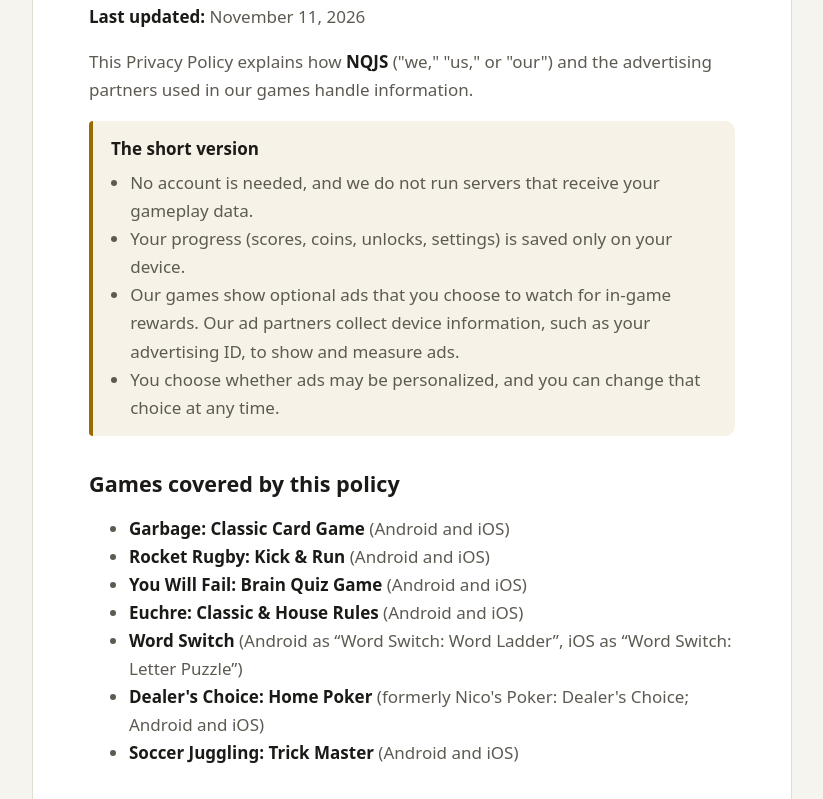
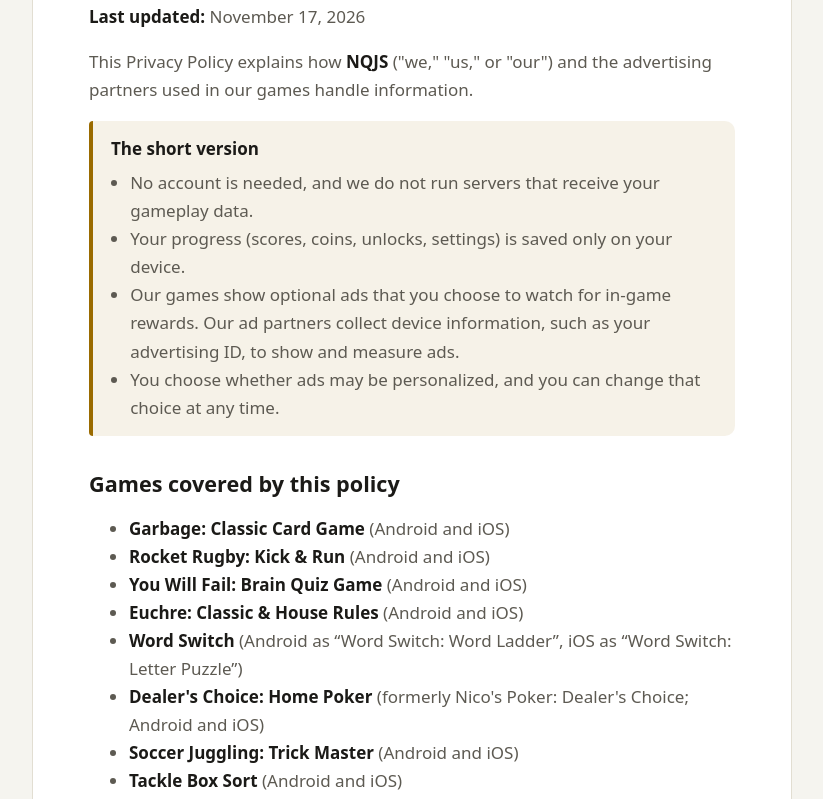
Before and after one commit to diagobomb11/nqjs-privacy-policy, a plain HTML site: page index.html in a window 1280 px wide. Shown: the part 188-987 px from the top of the page, without its empty margins (228-1051 px from the left). Drawn offline with Linux system fonts and the light colour scheme.

Commit message:
Add Tackle Box Sort to privacy policy and terms

```diff
--- a/index.html
+++ b/index.html
@@ -3,7 +3,7 @@
 <head>
   <meta charset="utf-8">
   <meta name="viewport" content="width=device-width, initial-scale=1">
-  <meta name="description" content="Privacy Policy for games published by NQJS: Garbage: Classic Card Game, Rocket Rugby: Kick &amp; Run, You Will Fail: Brain Quiz Game, Euchre: Classic &amp; House Rules, Word Switch, Dealer's Choice: Home Poker, and Soccer Juggling: Trick Master.">
+  <meta name="description" content="Privacy Policy for games published by NQJS: Garbage: Classic Card Game, Rocket Rugby: Kick &amp; Run, You Will Fail: Brain Quiz Game, Euchre: Classic &amp; House Rules, Word Switch, Dealer's Choice: Home Poker, Soccer Juggling: Trick Master, and Tackle Box Sort.">
   <title>Privacy Policy | NQJS Studio</title>
   <style>
     :root { color-scheme: light dark; --bg:#f5f4ef; --surface:#fff; --text:#1b1a17; --muted:#5d5a52; --accent:#9a6b00; --border:#e2ded2; }
@@ -32,7 +32,7 @@
   </header>
   <main>
     <h1>Privacy Policy</h1>
-    <p class="updated"><strong>Last updated:</strong> November 11, 2026</p>
+    <p class="updated"><strong>Last updated:</strong> November 17, 2026</p>
     <p>This Privacy Policy explains how <strong>NQJS</strong> ("we," "us," or "our") and the advertising partners used in our games handle information.</p>
 
     <div class="summary">
@@ -54,6 +54,7 @@
       <li><strong>Word Switch</strong> (Android as &ldquo;Word Switch: Word Ladder&rdquo;, iOS as &ldquo;Word Switch: Letter Puzzle&rdquo;)</li>
       <li><strong>Dealer's Choice: Home Poker</strong> (formerly Nico's Poker: Dealer's Choice; Android and iOS)</li>
       <li><strong>Soccer Juggling: Trick Master</strong> (Android and iOS)</li>
+      <li><strong>Tackle Box Sort</strong> (Android and iOS)</li>
     </ul>
 
     <h2>Information saved on your device</h2>
```
Also changed, not shown: terms.html (+3 -2 lines).
